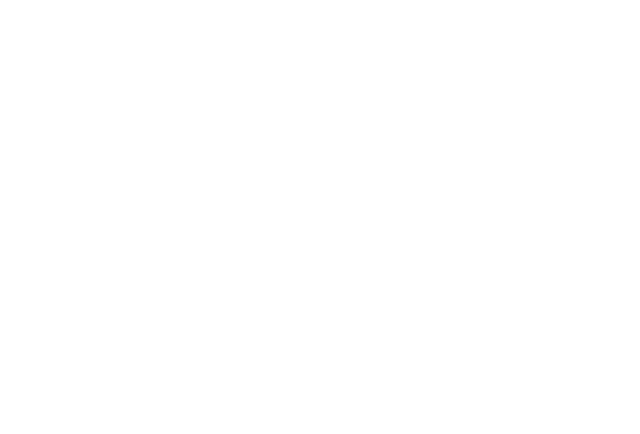
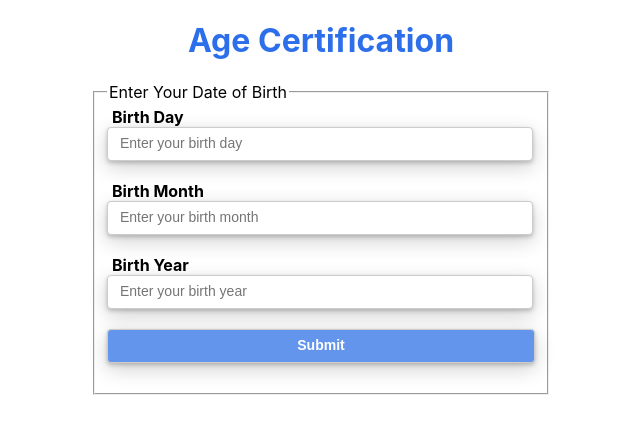
Before and after one commit to DanyalNazir10/AgeCertification, a React (Create React App) app: page / in a window 1280 px wide. Shown: the top 434 px of the page, without its empty margins (319-959 px from the left). Built offline with nearby package versions, Linux system fonts and the light colour scheme.

Commit message:
Added form component

```diff
--- a/package.json
+++ b/package.json
@@ -8,6 +8,7 @@
     "@testing-library/user-event": "^13.5.0",
     "react": "^18.2.0",
     "react-dom": "^18.2.0",
+    "react-hook-form": "^7.48.2",
     "react-scripts": "5.0.1",
     "web-vitals": "^2.1.4"
   },
@@ -34,5 +35,8 @@
       "last 1 firefox version",
       "last 1 safari version"
     ]
+  },
+  "devDependencies": {
+    "@hookform/devtools": "^4.3.1"
   }
 }
--- a/src/App.js
+++ b/src/App.js
@@ -1,9 +1,11 @@
-
+import "../src/styles/SCSS/main.css";
+import From from "../src/components/form";
 
 function App() {
   return (
-    <div className="App">
-
+    <div>
+      <h1>Age Certification</h1>
+      <From />
     </div>
   );
 }
--- /dev/null
+++ b/src/components/form/index.js
@@ -0,0 +1,50 @@
+import React from "react";
+import { useForm } from "react-hook-form";
+import { DevTool } from "@hookform/devtools";
+
+const Form = () => {
+  const { register, control, handleSubmit } = useForm();
+
+  const validateAge = (data) => {
+    console.log("Form Submitted with data: ", data);
+  };
+  return (
+    <>
+      <form onSubmit={handleSubmit(validateAge)}>
+        <fieldset>
+          <legend>Enter Your Date of Birth</legend>
+
+          <label htmlFor="birthDay">Birth Day</label>
+          <input
+            type="number"
+            id="birthDay"
+            {...register("birthDay", {
+            })}
+            placeholder="Enter your birth day"
+          />
+
+          <label htmlFor="birthMonth">Birth Month</label>
+          <input
+            type="number"
+            id="birthMonth"
+            {...register("birthMonth")}
+            placeholder="Enter your birth month"
+          />
+
+          <label htmlFor="birthYear">Birth Year</label>
+          <input
+            type="number"
+            id="birthYear"
+            {...register("birthYear")}
+            placeholder="Enter your birth year"
+          />
+
+          <input type="submit" value={"Submit"} />
+        </fieldset>
+      </form>
+      <DevTool control={control} />
+    </>
+  );
+};
+
+export default Form;
--- /dev/null
+++ b/src/styles/SCSS/main.css
@@ -0,0 +1,29 @@
+body {
+  display: flex;
+  justify-content: center;
+}
+body h1 {
+  text-align: center;
+  color: rgb(45, 111, 234);
+}
+body label {
+  font-weight: bold;
+  padding: 5px;
+}
+body input {
+  display: block;
+  width: 400px;
+  padding: 6px 12px;
+  font-size: 14px;
+  line-height: 1.42;
+  border: 1px solid #ccc;
+  border-radius: 4px;
+  margin-bottom: 20px;
+  box-shadow: 0 2px 4px 0 rgba(0, 0, 0, 0.2), 0 6px 20px 0 rgba(0, 0, 0, 0.19);
+}
+body input[type=submit] {
+  width: 428px;
+  background-color: cornflowerblue;
+  font-weight: bold;
+  color: #fff;
+}/*# sourceMappingURL=main.css.map */
--- /dev/null
+++ b/src/styles/SCSS/main.scss
@@ -0,0 +1,32 @@
+body {
+  display: flex;
+  justify-content: center;
+
+  h1 {
+    text-align: center;
+    color: rgb(45, 111, 234);
+  }
+
+  label {
+    font-weight: bold;
+    padding: 5px;
+  }
+
+  input {
+    display: block;
+    width: 400px;
+    padding: 6px 12px;
+    font-size: 14px;
+    line-height: 1.42;
+    border: 1px solid #ccc;
+    border-radius: 4px;
+    margin-bottom: 20px;
+    box-shadow: 0 2px 4px 0 rgba(0, 0, 0, 0.2), 0 6px 20px 0 rgba(0, 0, 0, 0.19);
+  }
+  input[type="submit"] {
+    width: 428px;
+    background-color: cornflowerblue;
+    font-weight: bold;
+    color: #fff;
+  }
+}
```
Also changed, not shown: src/index.js (+6 -8 lines), 2 other files (tests, documents, lock files or other folders).
